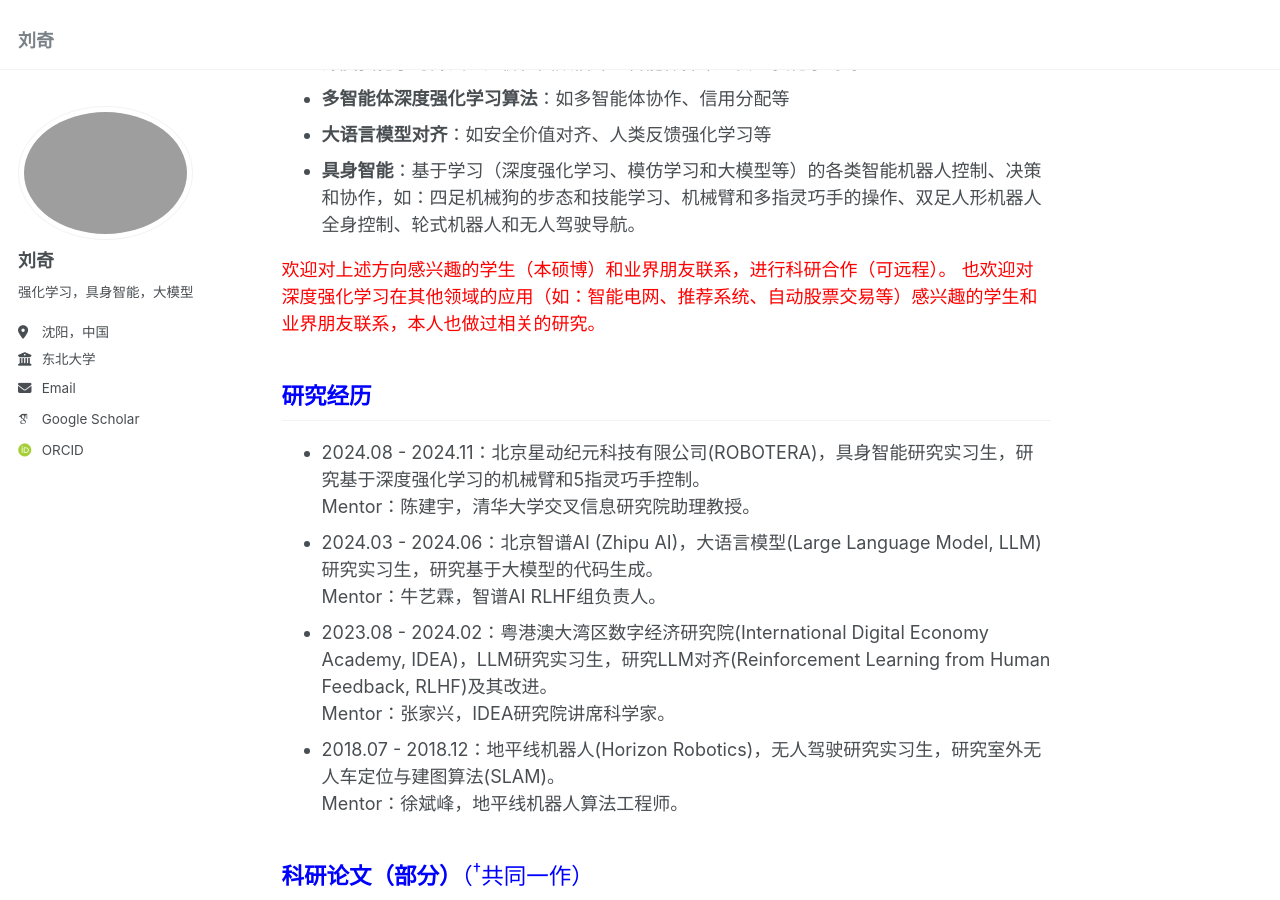
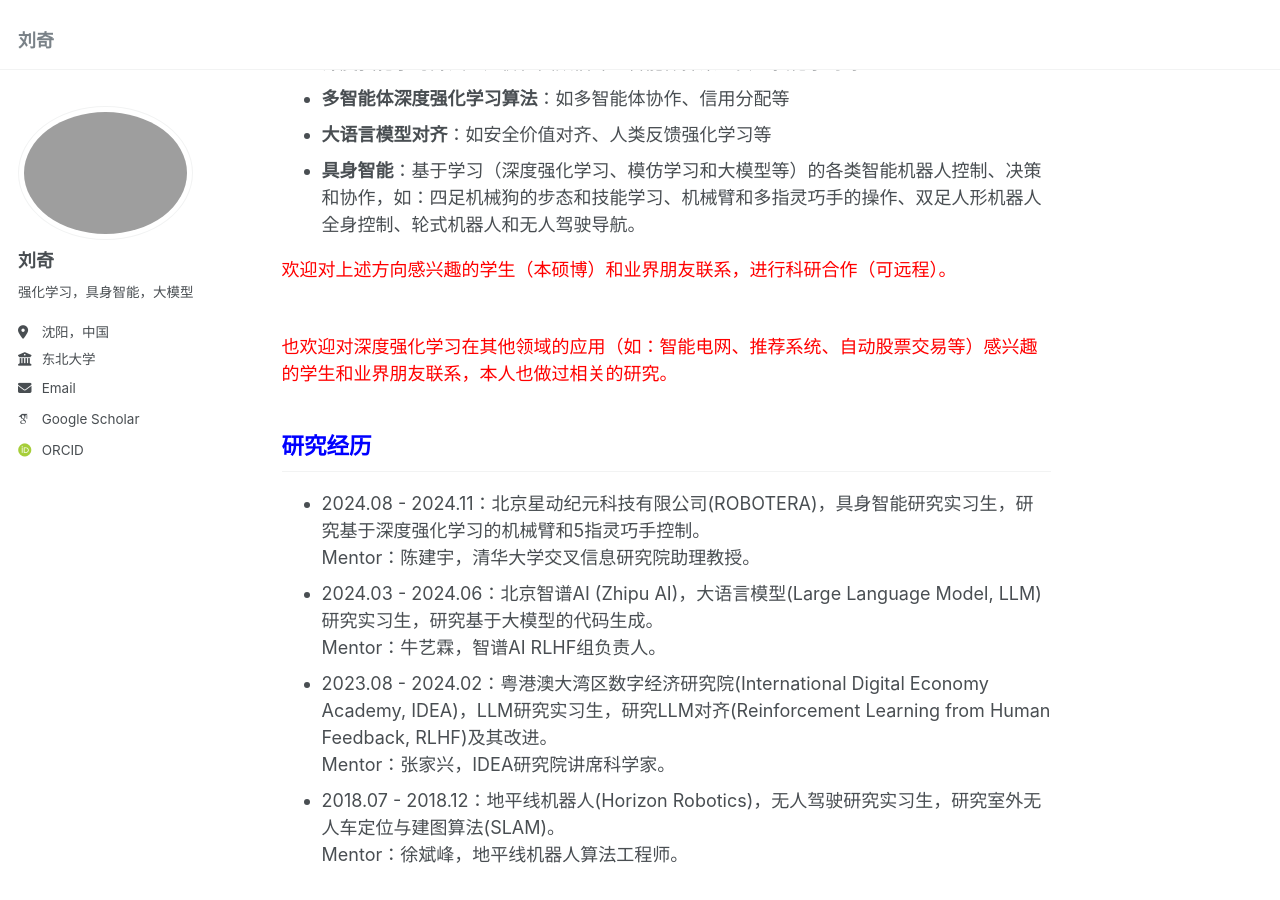
Before and after one commit to liuqi8827/liuqi8827.github.io, a Jekyll site: the page built from _pages/about.md, in a window 1280 px wide and 900 px high, scrolled down 325 px. Built offline with Jekyll 4.4.1, drawn with Linux system fonts in a browser that asks for light colours; some web fonts are replaced.

Commit message:
Update about.md

```diff
--- a/_pages/about.md
+++ b/_pages/about.md
@@ -16,7 +16,7 @@ redirect_from:
 - **大语言模型对齐**：如安全价值对齐、人类反馈强化学习等
 - **具身智能**：基于学习（深度强化学习、模仿学习和大模型等）的各类智能机器人控制、决策和协作，如：四足机械狗的步态和技能学习、机械臂和多指灵巧手的操作、双足人形机器人全身控制、轮式机器人和无人驾驶导航。
 
-<font color="red">欢迎对上述方向感兴趣的学生（本硕博）和业界朋友联系，进行科研合作（可远程）。</font>
+<font color="red">欢迎对上述方向感兴趣的学生（本硕博）和业界朋友联系，进行科研合作（可远程）。</font> <br>
 <font color="red">也欢迎对深度强化学习在其他领域的应用（如：智能电网、推荐系统、自动股票交易等）感兴趣的学生和业界朋友联系，本人也做过相关的研究。</font>
 
 ## <font color="blue">研究经历</font>
```
